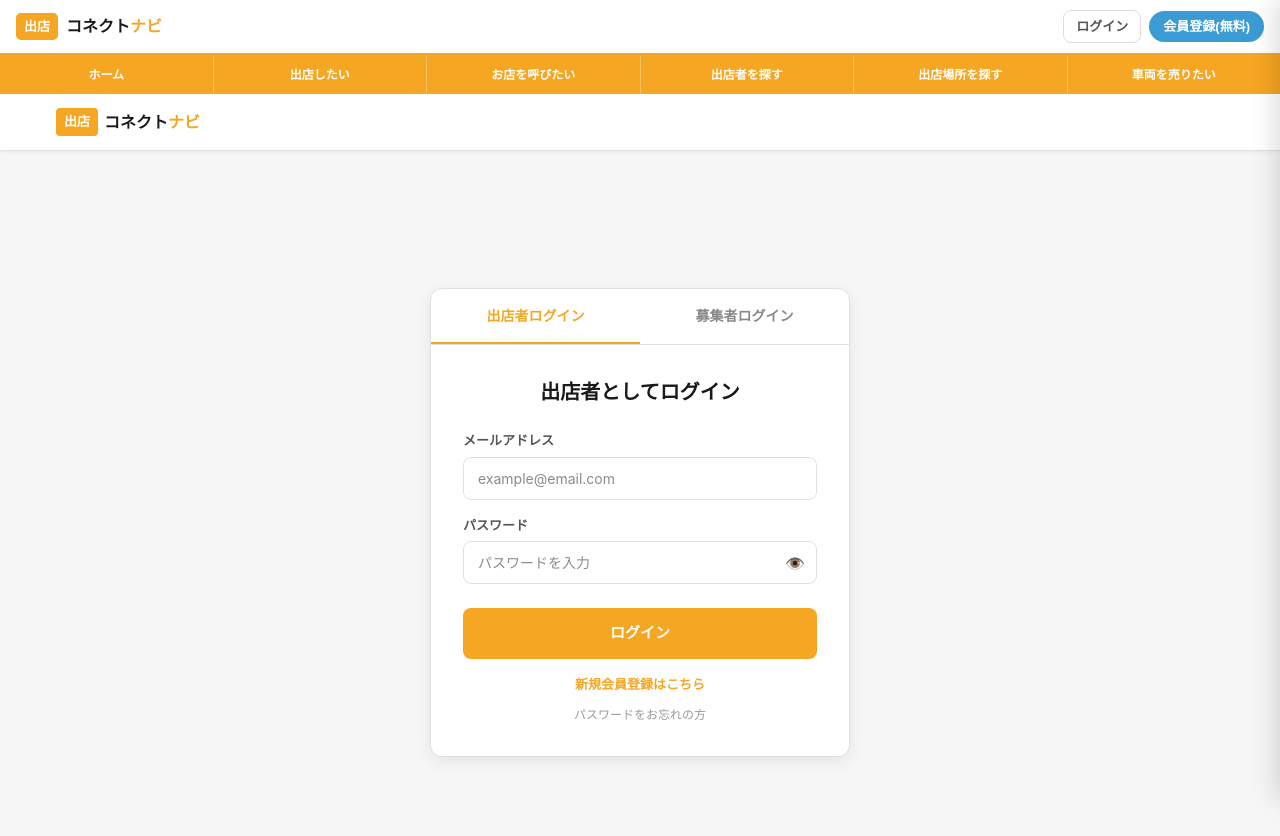
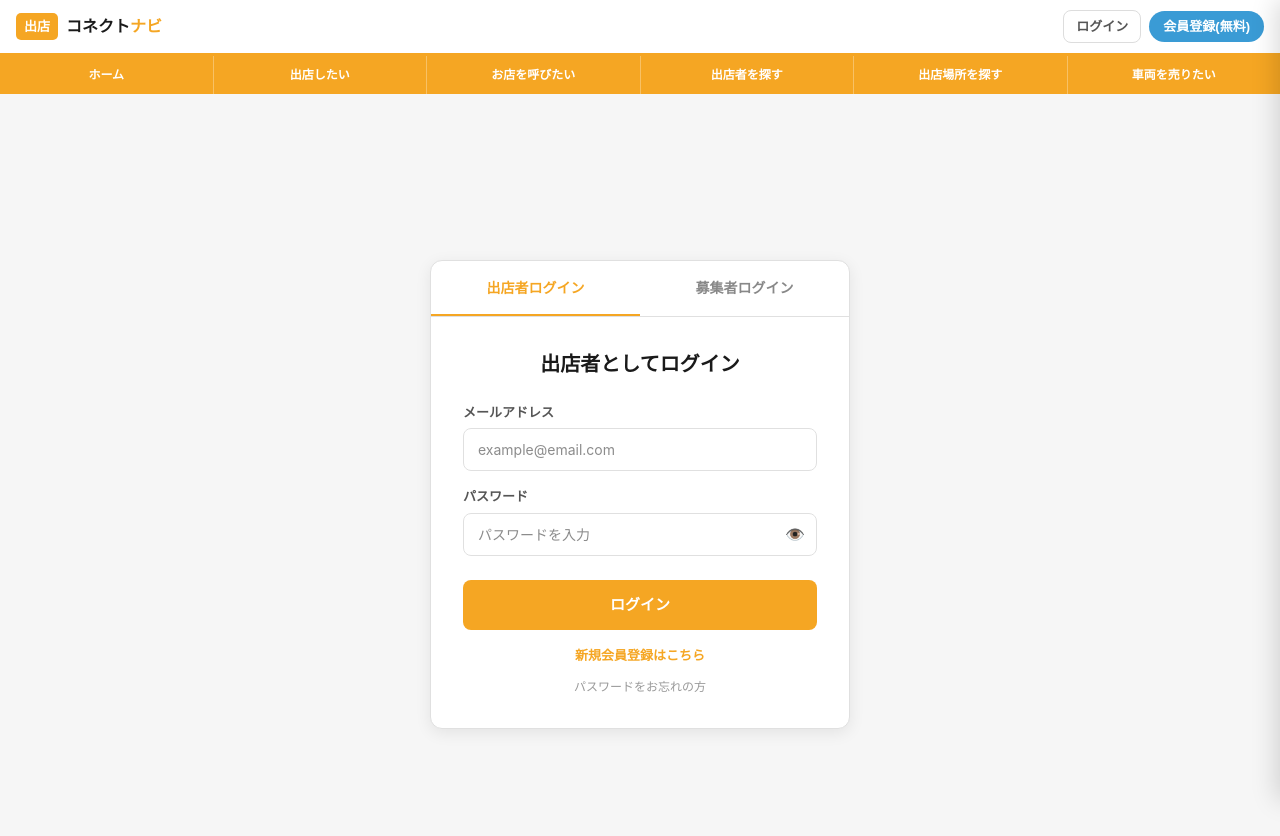
Before and after one commit to rinfuku0917/shutten-connect-navi, a Next.js app: page /login in a window 1280 px wide. Shown: the top 836 px of the page. Built offline with nearby package versions, Linux system fonts and the light colour scheme; no server answers.

Commit message:
ログイン・登録ページheader削除

```diff
--- a/app/login/page.tsx
+++ b/app/login/page.tsx
@@ -29,14 +29,7 @@ export default function LoginPage() {
 
   return (
     <div style={{minHeight:'100vh',background:'#f6f6f6',fontFamily:'-apple-system,BlinkMacSystemFont,sans-serif',display:'flex',flexDirection:'column'}}>
-      <header style={{background:'#fff',borderBottom:'1px solid #e0e0e0',boxShadow:'0 1px 4px rgba(0,0,0,0.06)'}}>
-        <div style={{maxWidth:'1200px',margin:'0 auto',padding:'0 16px',height:'56px',display:'flex',alignItems:'center'}}>
-          <Link href='/' style={{display:'flex',alignItems:'center',gap:'6px',textDecoration:'none'}}>
-            <span style={{background:'#F5A623',color:'#fff',fontWeight:'900',fontSize:'13px',padding:'4px 8px',borderRadius:'4px'}}>出店</span>
-            <span style={{fontWeight:'900',fontSize:'16px',color:'#1a1a1a'}}>コネクト<span style={{color:'#F5A623'}}>ナビ</span></span>
-          </Link>
-        </div>
-      </header>
+
       <div style={{flex:1,display:'flex',alignItems:'center',justifyContent:'center',padding:'40px 16px'}}>
         <div style={{background:'#fff',borderRadius:'12px',border:'1px solid #e0e0e0',boxShadow:'0 4px 16px rgba(0,0,0,0.08)',width:'100%',maxWidth:'420px',overflow:'hidden'}}>
           <div style={{display:'flex',borderBottom:'1px solid #e0e0e0'}}>
```
